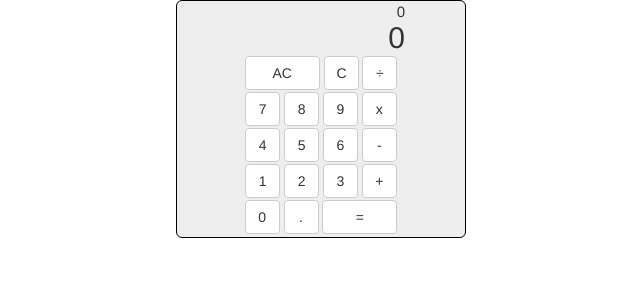
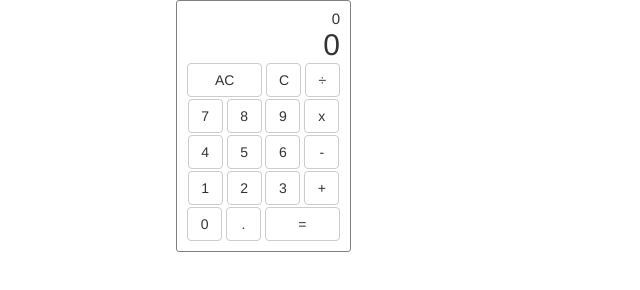
Before and after one commit to lacyjpr/calculator, a plain HTML site: page index.html in a window 1280 px wide. Shown: the whole page, without its empty margins (284-924 px from the left). Drawn offline with nearby package versions, Linux system fonts and the light colour scheme.

Commit message:
Adjust calculator size

```diff
--- a/css/style.css
+++ b/css/style.css
@@ -1,20 +1,21 @@
-.jumbotron {
-	width: 290px;
-	padding: 3px;
+.calc {
+	width: 175px;
+	padding: 10px;
 	margin: 0;
 	text-align: center;
-	border: 1px solid black;
+	border: 1px solid grey;
+	border-radius: 3px;
 
 }
 
-.jumbotron h2 {
+.calc h2 {
 	font-size: 15px;
 	text-align: right;
 	margin-top: 0px;
 	margin-bottom: 0px;
 }
 
-.jumbotron h1 {
+.calc h1 {
 	font-size: 30px;
 	text-align: right;
 	margin-top: 0px;
--- a/index.html
+++ b/index.html
@@ -17,7 +17,7 @@
 		<div class="container">
 			<div class="row">
 				<div class="col-md-4 col-md-offset-4">
-					<div class="jumbotron">
+					<div class="calc">
 						<h2 class="formula">0</h2>
 						<h1 class="solution">0</h1>
 
```
